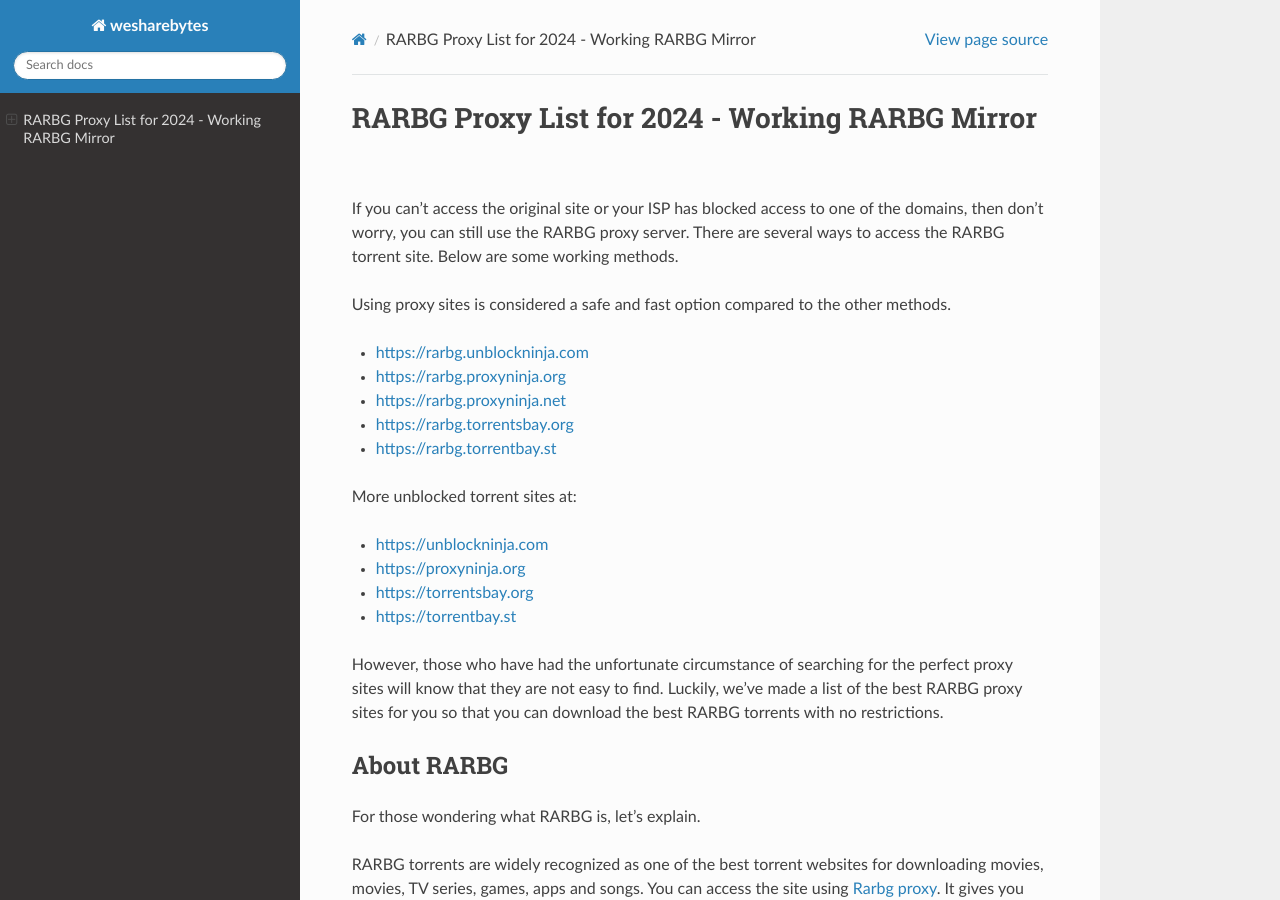
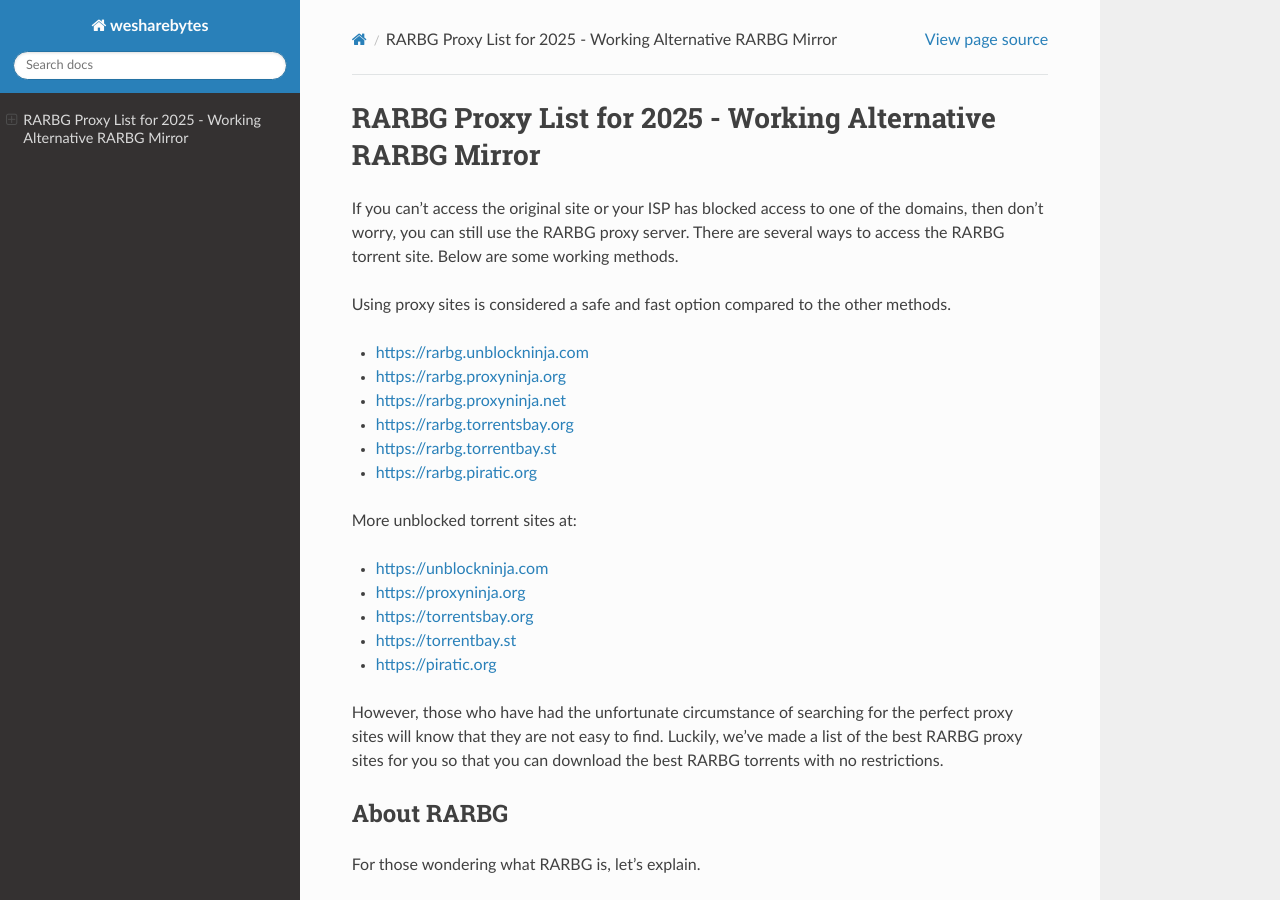
Before and after one commit to wesharebytes/RARBG-Proxy-List, a Sphinx documentation site: the page built from docs/index.rst, in a window 1280 px wide and 900 px high. Built offline with Sphinx 7.4.7 and the Read the Docs theme 3.1.0, drawn with Linux system fonts in a browser that asks for light colours.

Commit message:
Update index.rst

```diff
--- a/docs/index.rst
+++ b/docs/index.rst
@@ -1,5 +1,5 @@
 ##################
-RARBG Proxy List for 2024 - Working RARBG Mirror
+RARBG Proxy List for 2025 - Working Alternative RARBG Mirror
 ##################
 
 If you can't access the original site or your ISP has blocked access to one of the domains, then don't worry, you can still use the RARBG proxy server. There are several ways to access the RARBG torrent site. Below are some working methods.
@@ -11,6 +11,7 @@
 - https://rarbg.proxyninja.net
 - https://rarbg.torrentsbay.org
 - https://rarbg.torrentbay.st
+- https://rarbg.piratic.org
 
 More unblocked torrent sites at:
 
@@ -18,6 +19,7 @@
 - https://proxyninja.org
 - https://torrentsbay.org
 - https://torrentbay.st
+- https://piratic.org
 
 However, those who have had the unfortunate circumstance of searching for the perfect proxy sites will know that they are not easy to find. Luckily, we've made a list of the best RARBG proxy sites for you so that you can download the best RARBG torrents with no restrictions.
 
```
